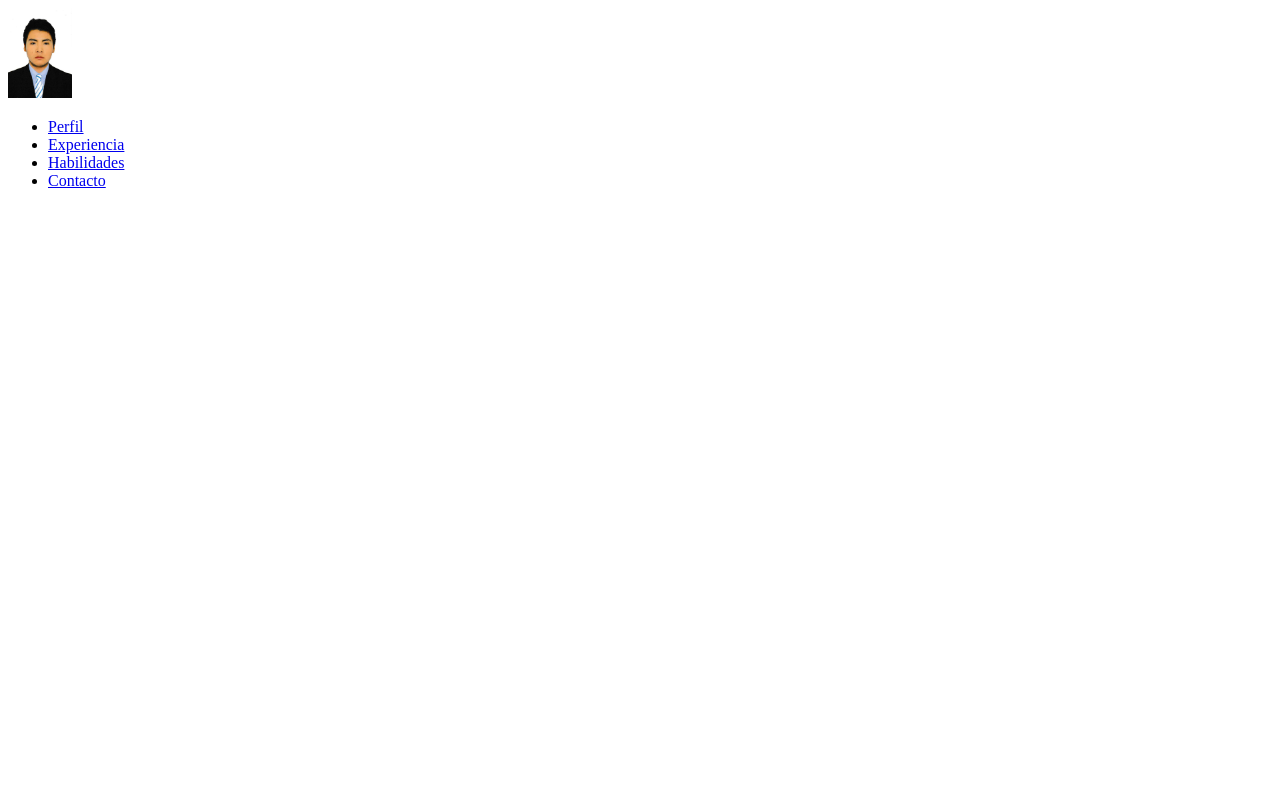
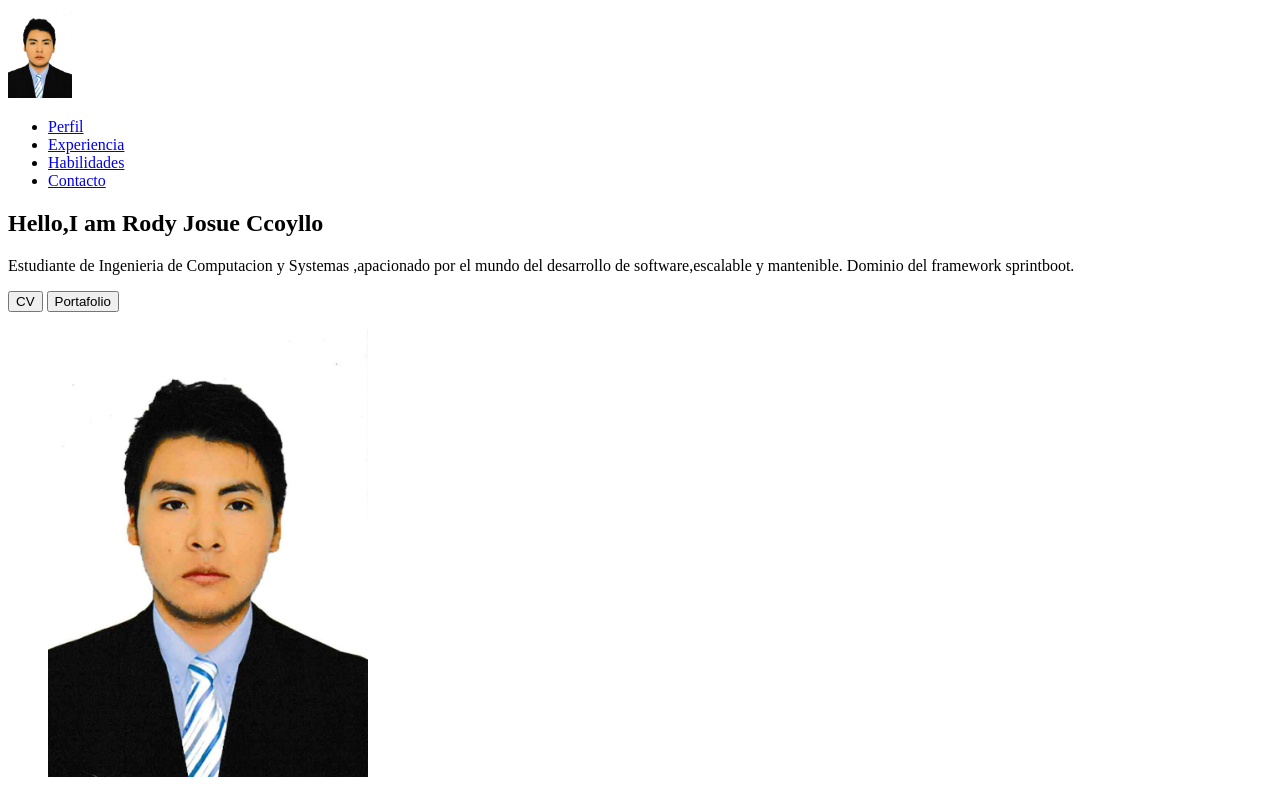
Before and after one commit to josueCoder/BOOTCAMP-FRONTEND-2022, a plain HTML site: page semana-1/WEB-PERSONAL/index.html in a window 1280 px wide. Drawn offline with Linux system fonts and the light colour scheme.

Commit message:
s1: articulo del perfil agregado

```diff
--- a/semana-1/WEB-PERSONAL/index.html
+++ b/semana-1/WEB-PERSONAL/index.html
@@ -25,6 +25,28 @@
              </ul>
            </nav>
     </header>
+    <main>
+        <article>
+            <h1>Hello,I am Rody Josue Ccoyllo</h1>
+
+            <p>
+                Estudiante de Ingenieria de Computacion y Systemas ,apacionado
+                por el mundo del desarrollo de  software,escalable y mantenible.
+                Dominio del framework sprintboot.
+
+            </p>
+            <div>
+                <button>CV</button>
+                <button>Portafolio</button>
+
+
+            </div>
+            <figure>
+                <img src="./img/foto-perfil.jfif" alt="rody-josue" width="320px">
+            </figure>
+        </article>
+    </main>
+
 
 
 
```
